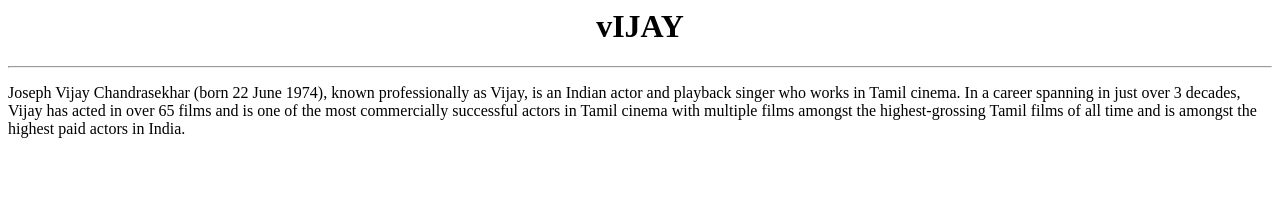
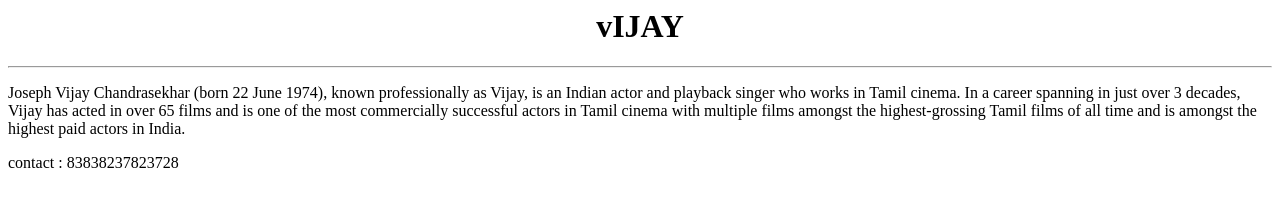
Before and after one commit to amalnisha-developer/HtmlActorpage, a plain HTML site: page index.html in a window 1280 px wide. Drawn offline with Linux system fonts and the light colour scheme.

Commit message:
update changes

```diff
--- a/index.html
+++ b/index.html
@@ -8,3 +8,4 @@
 
 
 </p>
+<p>contact : 83838237823728</p>
```
